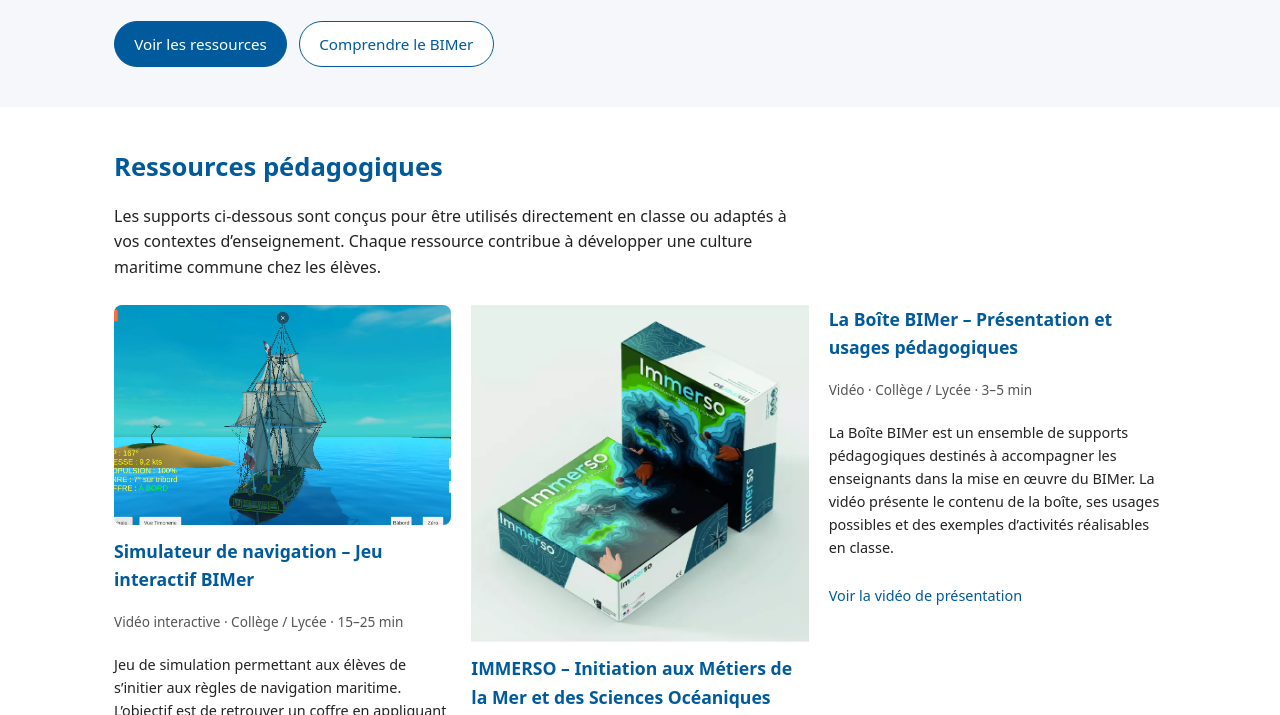
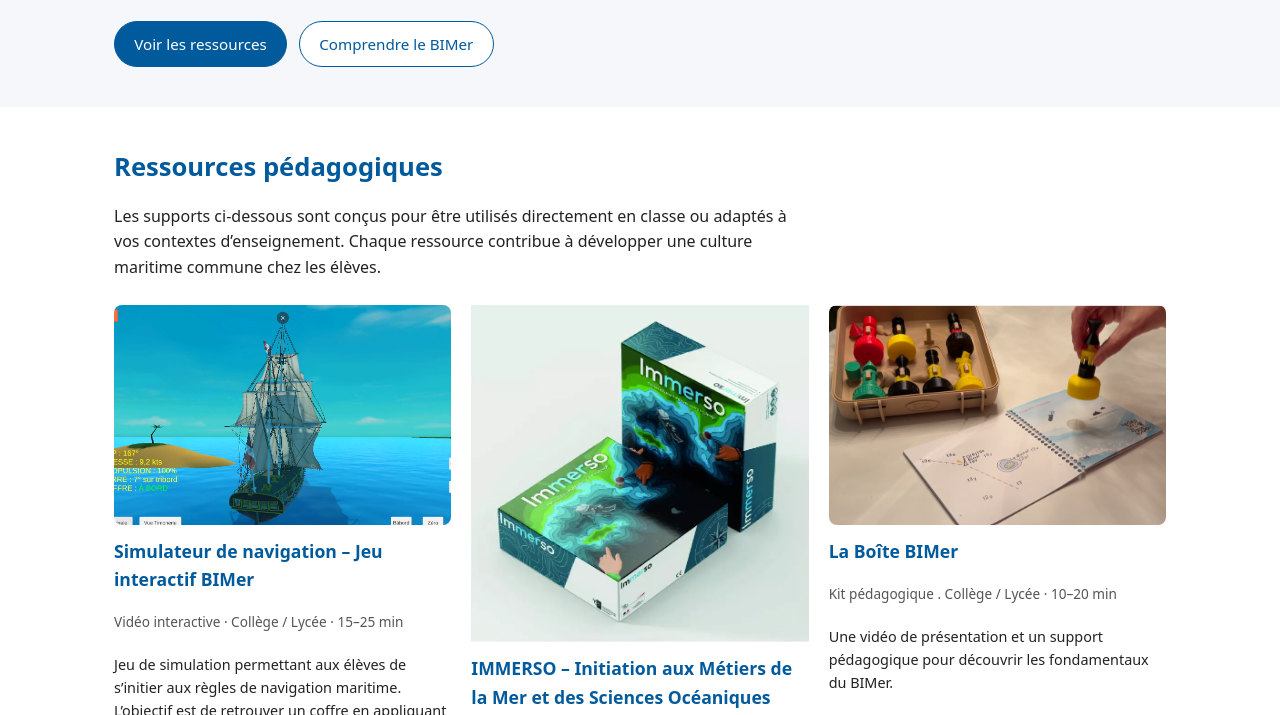
Before and after one commit to cmqindmer-arch/bimer-education-site, a plain HTML site: page index.html in a window 1280 px wide. Shown: the part 240-955 px from the top of the page. Drawn offline with Linux system fonts and the light colour scheme.

Commit message:
toutes les images

```diff
--- a/index.html
+++ b/index.html
@@ -103,19 +103,17 @@
 
         <!-- RESSOURCE 3 -->
        <article class="resource-card">
-          <h3>La Boîte BIMer – Présentation et usages pédagogiques</h3>
+  <img src="assets/boitebimer.jpg" alt="La Boîte BIMer" class="resource-img">
+
+  <h3>La Boîte BIMer</h3>
   <div class="resource-meta">
-            Vidéo · Collège / Lycée · 3–5 min
+    Kit pédagogique . Collège / Lycée · 10–20 min
   </div>
   <p class="resource-desc">
-            La Boîte BIMer est un ensemble de supports pédagogiques destinés à accompagner
-            les enseignants dans la mise en œuvre du BIMer. La vidéo présente le contenu
-            de la boîte, ses usages possibles et des exemples d’activités réalisables en classe.
+    Une vidéo de présentation et un support pédagogique pour découvrir les fondamentaux du BIMer.
   </p>
   <div class="resource-link">
-            <a href="https://podeduc.apps.education.fr/video/133400-la-boite-bimereducationmp4/" target="_blank" rel="noopener">
-              Voir la vidéo de présentation
-            </a>
+    <a href="https://www.youtube.com/watch?v=..." target="_blank">Voir la vidéo</a>
   </div>
 </article>
 
```
Also changed, not shown: assets/boitebimer.jpg (added). Lines whose indentation alone changed are shown as unchanged.
